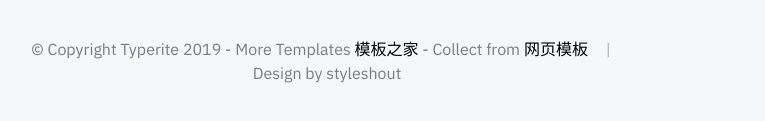
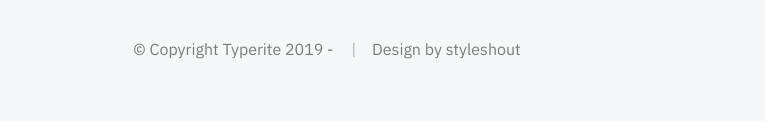
Before and after one commit to YuzukiY/YuzukiY.github.io, a plain HTML site: page index.html in a window 1280 px wide. Shown: the part 5935-6056 px from the top of the page, without its empty margins (423-1188 px from the left). Drawn offline with Linux system fonts and the light colour scheme.

Commit message:
Update index.html

```diff
--- a/index.html
+++ b/index.html
@@ -583,8 +583,7 @@
             <div class="row">
                 <div class="column large-full footer__content">
                     <div class="footer__copyright">
-                        <span>© Copyright Typerite 2019 - More Templates <a href="http://www.cssmoban.com/" target="_blank" title="模板之家">模板之家</a> - Collect from <a href="http://www.cssmoban.com/" title="网页模板" target="_blank">网页模板</a>
-</span> <span>Design by styleshout</span>
+                      <span>© Copyright Typerite 2019 - </span> <span>Design by styleshout</span>
                     </div>
                 </div>
             </div>
```
